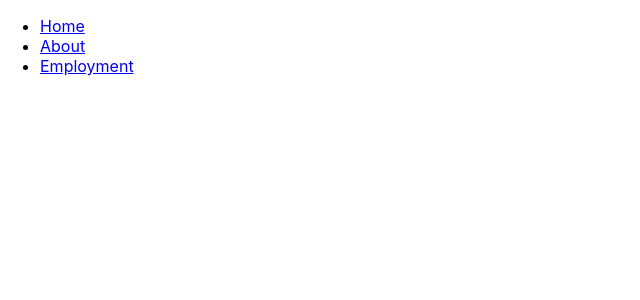
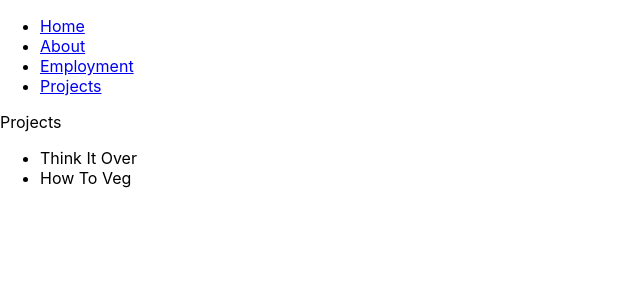
Before and after one commit to kaelaclement/digital-portfolio-challenge, a React (Create React App) app: page /projects in a window 1280 px wide. Shown: the top 300 px of the page, without its empty margins (0-640 px from the left). Built offline with nearby package versions, Linux system fonts and the light colour scheme.

Commit message:
add Projects page

```diff
--- a/src/App.js
+++ b/src/App.js
@@ -6,6 +6,7 @@ import About from './components/About';
 import Home from './components/Home';
 import Navbar from './components/Navbar';
 import Employment from './components/Employment';
+import Projects from './components/Projects';
 
 const App = () => {
   return (
@@ -16,6 +17,7 @@ const App = () => {
         <Route exact path='/' component={Home} />
         <Route path='/about' component={About} />
         <Route path='/employment' component={Employment} />
+        <Route path='/projects' component={Projects} />
       </Switch>
     </div>
   );
--- a/src/components/Navbar.js
+++ b/src/components/Navbar.js
@@ -8,6 +8,7 @@ const Navbar = () => {
 				<li><Link to='/'>Home</Link></li>
 				<li><Link to='/about'>About</Link></li>
 				<li><Link to='/employment'>Employment</Link></li>
+				<li><Link to='/projects'>Projects</Link></li>
 			</ul>
 		</div>
 	)
--- /dev/null
+++ b/src/components/Projects.js
@@ -0,0 +1,15 @@
+import React from 'react';
+
+const Projects = () => {
+	return (
+		<div>
+			<hi>Projects</hi>
+			<ul>
+				<li>Think It Over</li>
+				<li>How To Veg</li>
+			</ul>
+		</div>
+	)
+}
+
+export default Projects;
```
